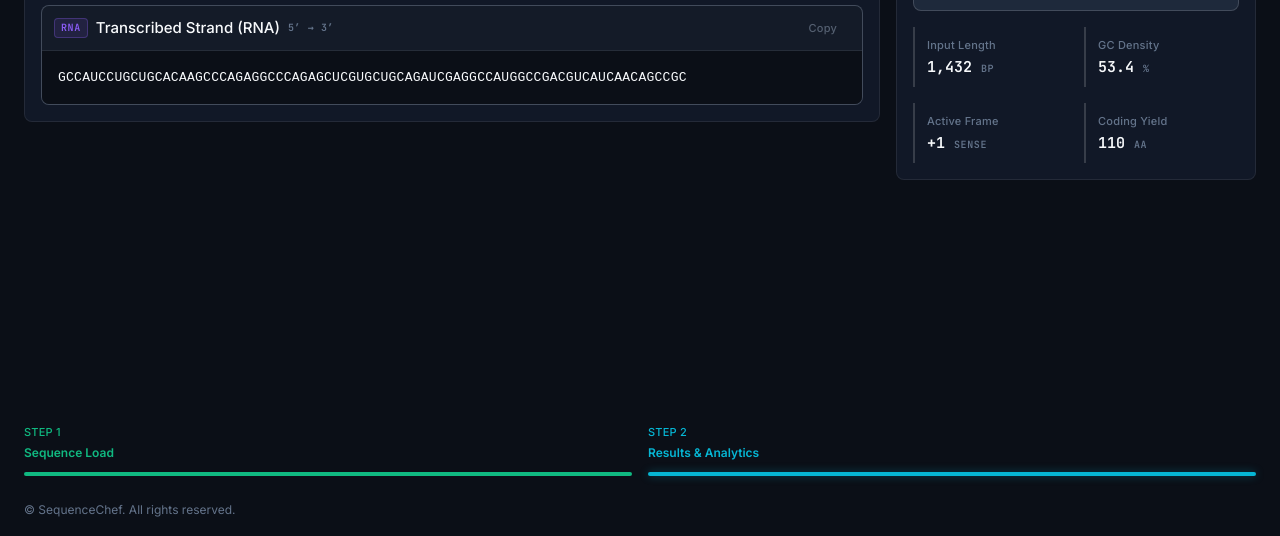
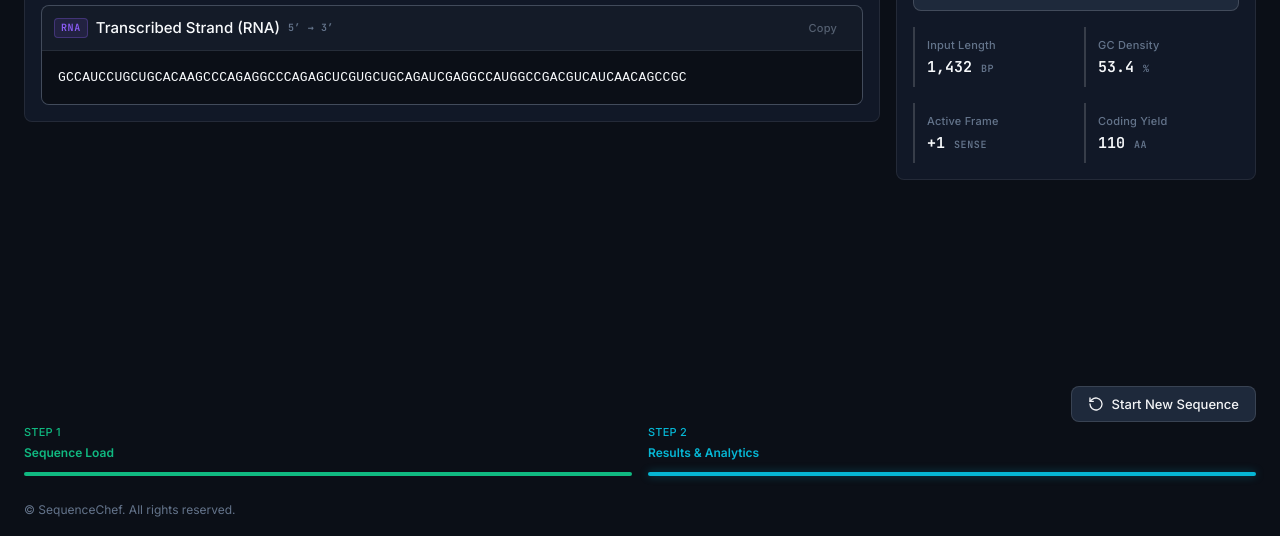
Before and after one commit to gschneiderv/my-app, a website built with Vite: page results.html in a window 1280 px wide. Shown: the part 264-800 px from the top of the page. Built offline with nearby package versions, Linux system fonts and the light colour scheme.

Commit message:
new button to return to first screen

```diff
--- a/results.html
+++ b/results.html
@@ -134,6 +134,21 @@
     </main>
     <!-- END: Main dashboard -->
 
+    <!--
+      Secondary action: return to Screen 1 to analyse another sequence.
+      Right-aligned so it sits where the eye ends after reading the results.
+      The click handler lives in src/main.js.
+    -->
+    <div class="screen-actions">
+      <button type="button" class="btn-secondary" id="new-sequence-button">
+        <svg viewBox="0 0 24 24" aria-hidden="true">
+          <path d="M3 12a9 9 0 1 0 3-6.7L3 8" />
+          <path d="M3 3v5h5" />
+        </svg>
+        Start New Sequence
+      </button>
+    </div>
+
     <!-- BEGIN: 2-step progress tracker -->
     <nav class="app-stepper" aria-label="Progress">
       <!-- Each step is a column with a label and a bar. The bar's colour shows state. -->
--- a/src/main.js
+++ b/src/main.js
@@ -1,8 +1,34 @@
 /*
-  Entry point for SequenceChef.
+  Entry point for the results screen (results.html).
 
-  FE-1 is presentation only, so this file has no logic yet. When the
-  calculation ticket lands, the reverse complement, RNA transcription and Tm
-  results will be written into the strand <code> blocks and the metric cells
-  in index.html, using the ids added at that point.
+  Calculation is not connected yet, so the only behaviour here is returning
+  to Screen 1. Once the calculation ticket lands, the reverse complement, RNA
+  transcription and Tm results will be written into the strand <code> blocks
+  and metric cells in results.html, using the ids added at that point.
 */
+
+// Must match STORAGE_KEY in src/init.js. This is the sequence Screen 1 saved.
+const STORAGE_KEY = "sequenceChef.rawSequence";
+
+// ---------- 1. "Start New Sequence" ----------
+// Clears the saved input, fades the page out, then opens Screen 1 with an
+// empty text area. The results shown here are placeholders, so there is no
+// result state to reset beyond the saved sequence.
+const newSequenceButton = document.getElementById("new-sequence-button");
+
+newSequenceButton.addEventListener("click", () => {
+  // sessionStorage can throw when storage is blocked. If clearing fails, still
+  // navigate: Screen 1 starts empty anyway.
+  try {
+    sessionStorage.removeItem(STORAGE_KEY);
+  } catch (error) {
+    console.warn("Could not clear the saved sequence.", error);
+  }
+
+  // The fade lasts 200ms (see body.is-leaving in style.css). Navigating after
+  // it finishes avoids a flash of the next page.
+  document.body.classList.add("is-leaving");
+  setTimeout(() => {
+    window.location.href = "/";
+  }, 200);
+});
--- a/src/style.css
+++ b/src/style.css
@@ -487,6 +487,62 @@ button {
   box-shadow: 0 0 8px rgba(6, 182, 212, 0.35); /* luminescent focal state */
 }
 
+/* ---------- 7b. Screen actions ---------- */
+/*
+  A right-aligned row between the dashboard and the stepper. The button is
+  the medium (36px) secondary style from DESIGN.md: an elevated surface with a
+  subtle border. On hover the border and text switch to cyan, the same focus
+  language as the rest of the app.
+*/
+.screen-actions {
+  display: flex;
+  justify-content: flex-end;
+  padding: 0 var(--margin);
+}
+
+.btn-secondary {
+  display: inline-flex;
+  align-items: center;
+  gap: 0.5rem;
+  height: 36px;
+  padding: 0 1rem;
+  background: var(--surface-elevated);
+  color: #f3f4f6;
+  border: 1px solid rgba(255, 255, 255, 0.12);
+  border-radius: 0.5rem; /* matches the rounded buttons on Screen 1 */
+  font: inherit;
+  font-size: 13px;
+  font-weight: 500;
+  transition: border-color 150ms ease, color 150ms ease, box-shadow 150ms ease;
+}
+
+.btn-secondary svg {
+  width: 16px;
+  height: 16px;
+  fill: none;
+  stroke: currentColor;
+  stroke-width: 2;
+  stroke-linecap: round;
+  stroke-linejoin: round;
+}
+
+.btn-secondary:hover {
+  border-color: var(--secondary);
+  color: var(--secondary);
+  box-shadow: 0 0 10px rgba(6, 182, 212, 0.25);
+}
+
+.btn-secondary:focus-visible {
+  outline: 2px solid var(--secondary);
+  outline-offset: 2px;
+}
+
+/* Fade the page out before navigating back, so the change feels smooth */
+body.is-leaving {
+  opacity: 0;
+  transition: opacity 200ms ease;
+}
+
 /* ---------- 8. Footer ---------- */
 .app-footer {
   padding: 0 var(--margin) var(--gutter);
```
